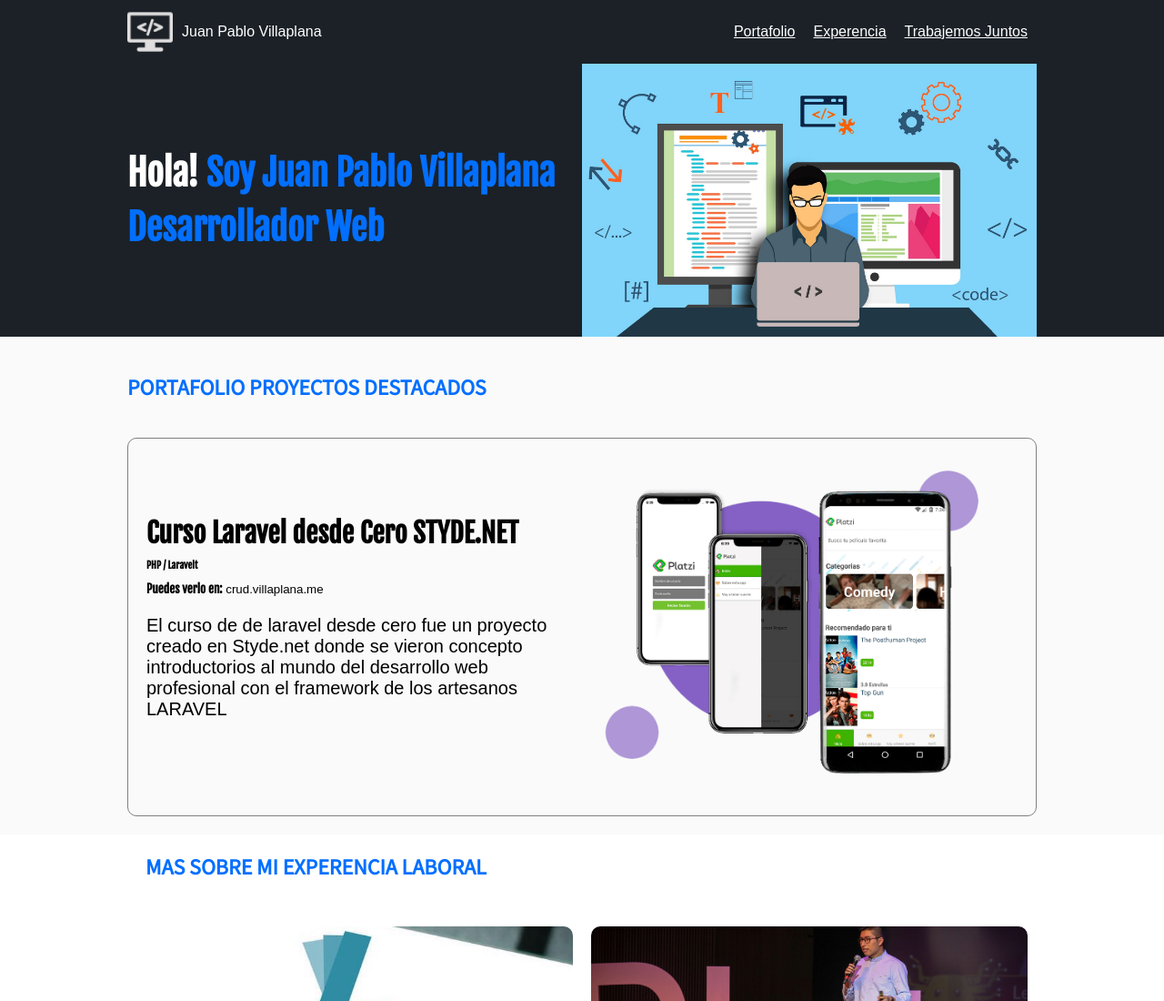
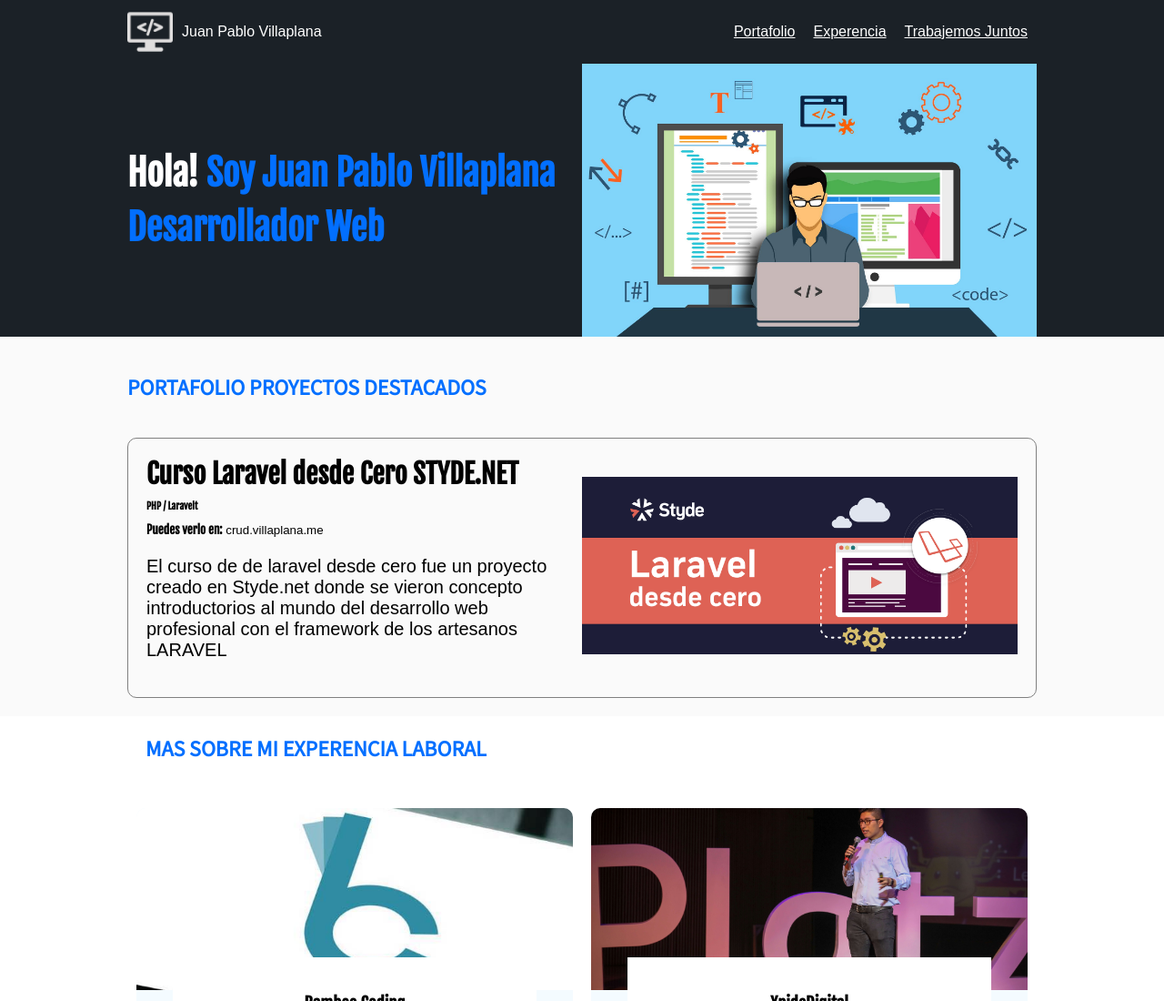
Before and after one commit to PabloVillaplana/pablovillaplana.github.io, a plain HTML site: page index.html in a window 1280 px wide. Shown: the top 1100 px of the page at 91% size. Drawn offline with Linux system fonts and the light colour scheme.

Commit message:
Nuevo  port

```diff
--- a/index.html
+++ b/index.html
@@ -55,7 +55,7 @@
                     <p class="project-description">El curso de de laravel desde cero fue un proyecto creado en Styde.net donde se vieron concepto introductorios al mundo del desarrollo web profesional con el framework de los artesanos LARAVEL</p>
                 </div>
                 <figure class="project-imageContainer">
-                      <img  class="project-image" width="500" src="images/platzi-video-react-native.png" alt="prouyecto del curso de React Native">
+                      <img  class="project-image" width="500" src="images/laravel-post.webp" alt="prouyecto del curso de React Native">
                 </figure>
             </article>
         </div>
```
Also changed, not shown: images/laravel-post.webp (added).
